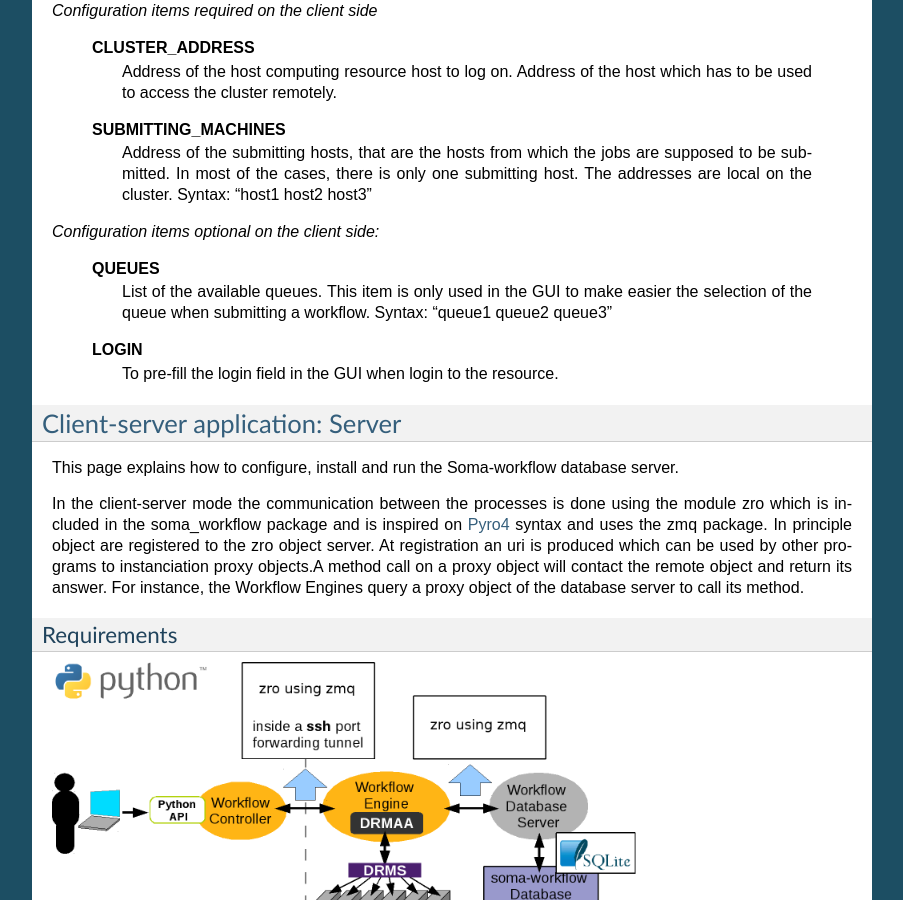
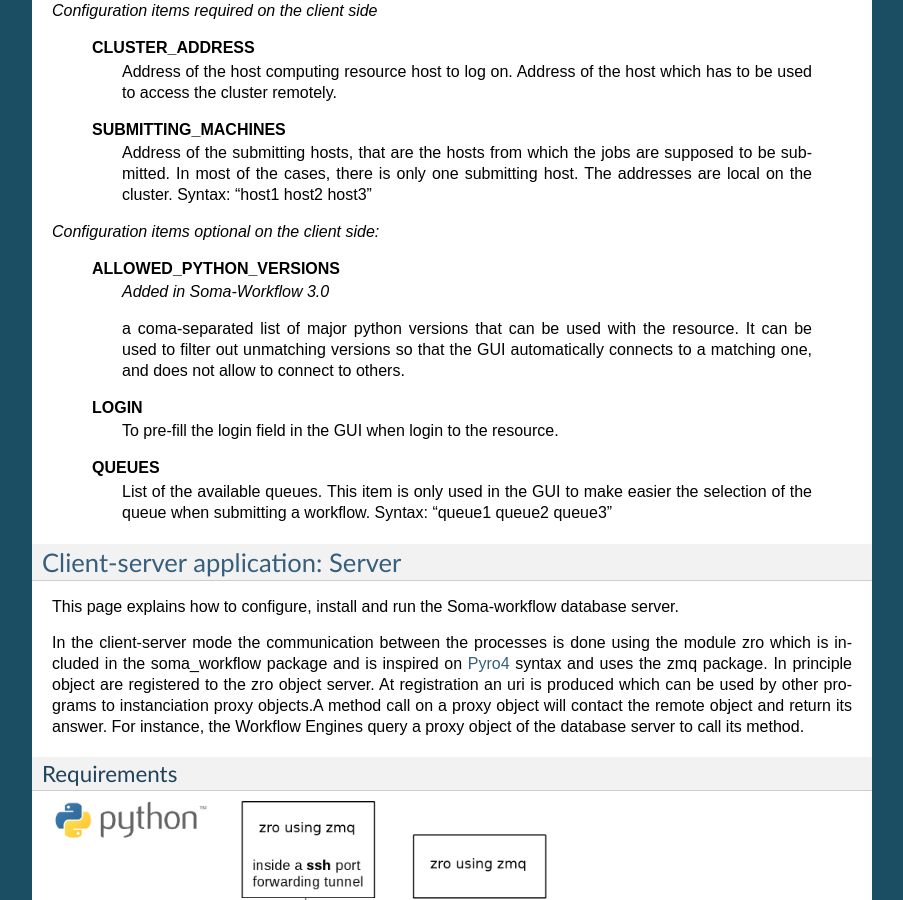
Before and after one commit to populse/soma-workflow, a Sphinx documentation site: the page built from doc/source/install_config.txt, in a window 1280 px wide and 900 px high, scrolled down 1654 px. Shown: the whole window, without its empty margins (198-1101 px from the left). Built offline with Sphinx 7.4.7, drawn with Linux system fonts in a browser that asks for light colours; the version number could not be read and is left out.

Commit message:
document new option and behavior for python verssion filtering

```diff
--- a/doc/source/install_config.txt
+++ b/doc/source/install_config.txt
@@ -113,13 +113,21 @@ Configuration file example (2 computing resources are configured): ::
 
 *Configuration items optional on the client side:*
 
+  **ALLOWED_PYTHON_VERSIONS**
+    *Added in Soma-Workflow 3.0*
+
+    a coma-separated list of major python versions that can be used with the
+    resource. It can be used to filter out unmatching versions so that the
+    GUI automatically connects to a matching one, and does not allow to connect
+    to others.
+
+  **LOGIN**
+    To pre-fill the login field in the GUI when login to the resource.
+
   **QUEUES**
     List of the available queues. This item is only used in the GUI to make
     easier the selection of the queue when submitting a workflow.
     Syntax: "queue1 queue2 queue3"
-
-  **LOGIN**
-    To pre-fill the login field in the GUI when login to the resource.
 
 
 
```
Also changed, not shown: doc/source/changes_swf3.txt (+6 -1 lines).
